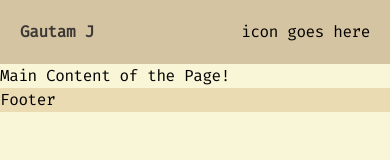
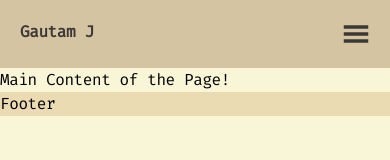
Before and after one commit to Gautam-J/portfolio, a Next.js app: page / in a window 390 px wide. Shown: the top 160 px of the page. Built offline with nearby package versions, Linux system fonts and the light colour scheme.

Commit message:
update navbar add mobile view

```diff
--- a/components/NavBar.tsx
+++ b/components/NavBar.tsx
@@ -1,10 +1,18 @@
 import { FunctionComponent } from "react";
 import ThemeChanger from "./ThemeChanger";
+import { GiHamburgerMenu } from "react-icons/gi";
+import { IoMdClose } from "react-icons/io";
+import { useState } from "react";
 
-export const NavItem: FunctionComponent<{ name: string }> = ({ name }) => {
+export const NavItem: FunctionComponent<{
+  name: string;
+  setNavOpen: Function;
+}> = ({ name, setNavOpen }) => {
   return (
     <div className="tracking-tighter transition duration-200 text-light-base09 dark:text-dark-base09 hover:text-light-base0F dark:hover:text-dark-base0F">
-      <a href="">{name}</a>
+      <a href="" onClick={() => setNavOpen(false)}>
+        {name}
+      </a>
     </div>
   );
 };
@@ -20,38 +28,51 @@ const NavBar: FunctionComponent = () => {
     "Connect",
   ];
 
+  const [navOpen, setNavOpen] = useState(false);
+
   return (
-    <nav className="flex justify-between px-5 py-5 space-x-5 md:px-28 md:text-lg bg-light-base02 dark:bg-dark-base02">
+    <nav>
+      <div className="flex justify-between p-5 lg:px-28 lg:text-lg bg-light-base02 dark:bg-dark-base02">
         {/* Branding */}
         <div>
           <a href="#" className="flex items-center">
-          <span className="font-semibold md:text-xl text-light-base06 dark:text-dark-base06 hover:text-light-base05 dark:hover:text-dark-base05">
+            <span className="font-semibold lg:text-xl text-light-base06 dark:text-dark-base06 hover:text-light-base05 dark:hover:text-dark-base05">
               Gautam J
             </span>
           </a>
         </div>
 
-      {/* Navbar Items from medium screen */}
-      <div className="items-center hidden space-x-5 md:flex">
+        {/* Navbar Items from large screen */}
+        <div className="items-center hidden space-x-4 lg:flex">
           {items.map((item) => (
-          <NavItem name={item} key={item} />
+            <NavItem name={item} setNavOpen={setNavOpen} key={item} />
           ))}
           <ThemeChanger />
         </div>
 
         {/* Mobile menu hamburger button */}
-      <div className="flex items-center md:hidden">
-        <button className="outline-none">icon goes here</button>
+        <div className="flex items-center lg:hidden">
+          <button className="outline-none" onClick={() => setNavOpen(!navOpen)}>
+            <GiHamburgerMenu className="w-7 h-7 text-light-base06 dark:text-dark-base06" />
+          </button>
+        </div>
       </div>
 
-      {/* Navbar Items for small screen */}
-      {/* TODO: refactor this */}
-      <div className="hidden">
+      {/* Navbar Items from medium screen */}
+      {navOpen && (
+        <div className="fixed top-0 flex flex-col items-center justify-center w-full h-full space-y-3 text-3xl backdrop-blur-sm bg-light-base00/25 dark:bg-dark-base00/25">
+          <div>
+            <IoMdClose
+              onClick={() => setNavOpen(false)}
+              className="text-light-base06 dark:text-dark-base06"
+            />
+          </div>
           {items.map((item) => (
-          <NavItem name={item} key={item} />
+            <NavItem name={item} setNavOpen={setNavOpen} key={item} />
           ))}
           <ThemeChanger />
         </div>
+      )}
     </nav>
   );
 };
```
Lines whose indentation alone changed are shown as unchanged.
